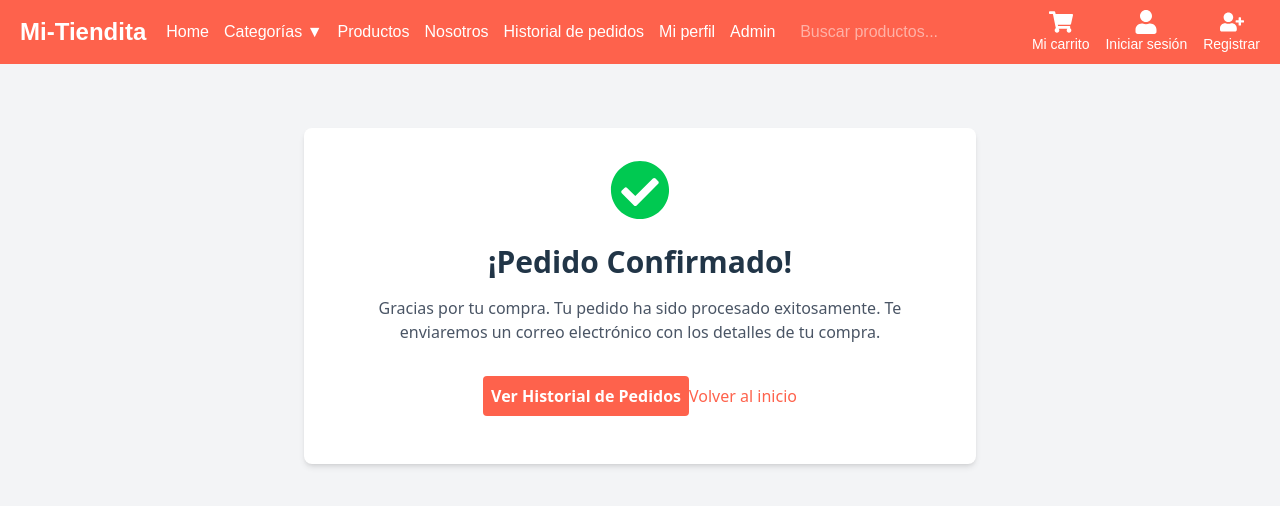
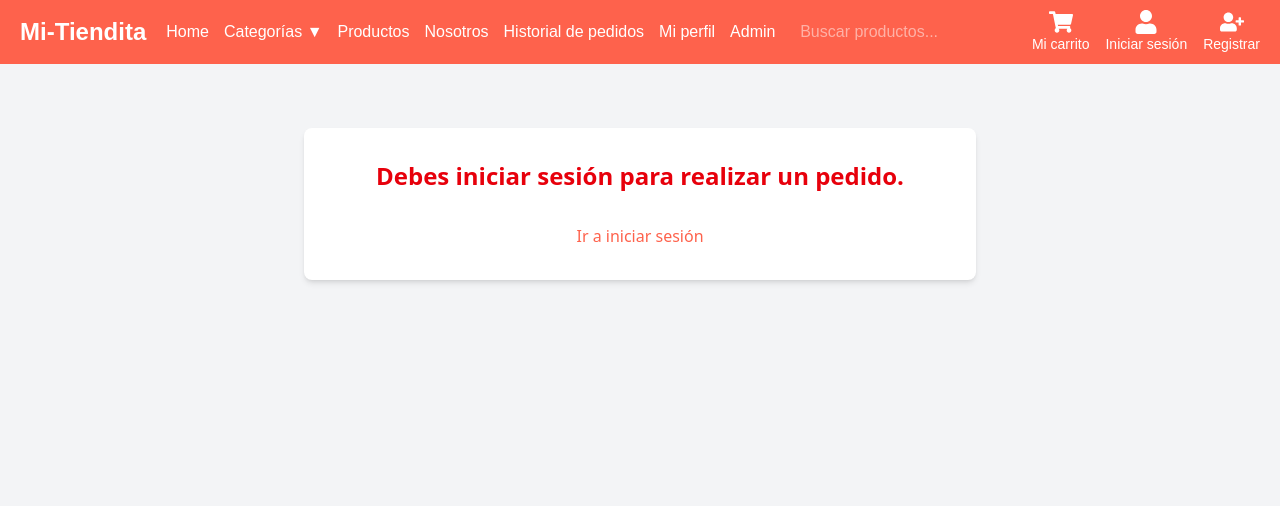
Before and after one commit to DavidVR27/trabajo-progra-web, a React (Vite) app: page /confirmacion-orden in a window 1280 px wide. Shown: the top 506 px of the page. Built offline with nearby package versions, Linux system fonts and the light colour scheme.

Commit message:
Detalles de orden de usuario agreagado

```diff
--- a/src/pages/Admin/DetalleUsuario.jsx
+++ b/src/pages/Admin/DetalleUsuario.jsx
@@ -11,7 +11,8 @@ const DetalleUsuario = () => {
     const user = usuarios.find(u => u.id === id);
     setUsuario(user);
     const todasOrdenes = JSON.parse(localStorage.getItem('ordenes') || '[]');
-    const ordenesUsuario = todasOrdenes.filter(o => o.correo === user?.correo);
+    const correoUsuario = user?.correo?.trim().toLowerCase();
+    const ordenesUsuario = todasOrdenes.filter(o => o.correo?.trim().toLowerCase() === correoUsuario);
     setOrdenes(ordenesUsuario);
   }, [id]);
 
@@ -27,18 +28,18 @@ const DetalleUsuario = () => {
         <div><span className="font-semibold">Correo:</span> {usuario.correo}</div>
       </div>
       <h2 className="text-xl font-semibold mb-2">Órdenes del usuario</h2>
-      {ordenes.length === 0 ? (
-        <div className="text-gray-500">Este usuario no tiene órdenes registradas.</div>
-      ) : (
+      {ordenes && ordenes.length > 0 ? (
         <ul className="space-y-2">
           {ordenes.map((orden, idx) => (
             <li key={idx} className="bg-gray-100 rounded p-4">
-              <div><span className="font-semibold">Fecha:</span> {new Date(orden.fecha).toLocaleString()}</div>
-              <div><span className="font-semibold">Total:</span> S/ {orden.resumenCompra.total.toFixed(2)}</div>
-              <div><span className="font-semibold">Productos:</span> {orden.resumenCompra.productos.map(p => `${p.nombre} x${p.cantidad}`).join(', ')}</div>
+              <div><span className="font-semibold">Fecha:</span> {orden.fecha ? new Date(orden.fecha).toLocaleString() : 'Sin fecha'}</div>
+              <div><span className="font-semibold">Total:</span> S/ {orden.resumenCompra?.total?.toFixed(2) ?? '0.00'}</div>
+              <div><span className="font-semibold">Productos:</span> {orden.resumenCompra?.productos?.map(p => `${p.nombre} x${p.cantidad}`).join(', ') ?? 'Sin productos'}</div>
             </li>
           ))}
         </ul>
+      ) : (
+        <div className="text-gray-500">Este usuario no tiene órdenes registradas.</div>
       )}
     </div>
   );
--- a/src/pages/Tienda/Checkout/ConfirmacionOrden.jsx
+++ b/src/pages/Tienda/Checkout/ConfirmacionOrden.jsx
@@ -1,4 +1,4 @@
-import React, { useEffect } from 'react';
+import React, { useEffect, useState } from 'react';
 import { useNavigate } from 'react-router-dom';
 import { FaCheckCircle } from 'react-icons/fa';
 import Boton from '../../../Components/Boton';
@@ -6,6 +6,7 @@ import { carritoService } from '../../../services/carritoService';
 
 const ConfirmacionOrden = () => {
     const navigate = useNavigate();
+    const [error, setError] = useState("");
 
     useEffect(() => {
         // Obtener datos necesarios del localStorage
@@ -13,6 +14,12 @@ const ConfirmacionOrden = () => {
         const datosEnvio = JSON.parse(localStorage.getItem('datosEnvio') || '{}');
         const metodoPago = localStorage.getItem('metodoPago') || 'No especificado';
         const metodoEnvio = localStorage.getItem('metodoEnvio') || 'No especificado';
+        const usuario = JSON.parse(localStorage.getItem('usuario') || '{}');
+
+        if (!usuario.correo) {
+            setError('Debes iniciar sesión para realizar un pedido.');
+            return;
+        }
 
         // Calcular totales
         const total = carrito.reduce((acc, item) => {
@@ -39,7 +46,9 @@ const ConfirmacionOrden = () => {
                         ? (item.precio * (1 - item.descuento)).toFixed(2)
                         : item.precio.toFixed(2)
                 }))
-            }
+            },
+            correo: usuario.correo || "",
+            nombre: usuario.nombre || ""
         };
 
         // Obtener órdenes existentes y añadir la nueva
@@ -53,6 +62,22 @@ const ConfirmacionOrden = () => {
         localStorage.removeItem('metodoPago');
         localStorage.removeItem('metodoEnvio');
     }, []);
+
+    if (error) {
+        return (
+            <div className="container mx-auto px-4 py-16 text-center">
+                <div className="max-w-2xl mx-auto bg-white rounded-lg shadow-md p-8">
+                    <h1 className="text-2xl font-bold mb-4 text-red-600">{error}</h1>
+                    <button
+                        onClick={() => navigate('/login')}
+                        className="text-[#FE624C] hover:text-[#e5533d] font-medium mt-4"
+                    >
+                        Ir a iniciar sesión
+                    </button>
+                </div>
+            </div>
+        );
+    }
 
     return (
         <div className="container mx-auto px-4 py-16">
```
